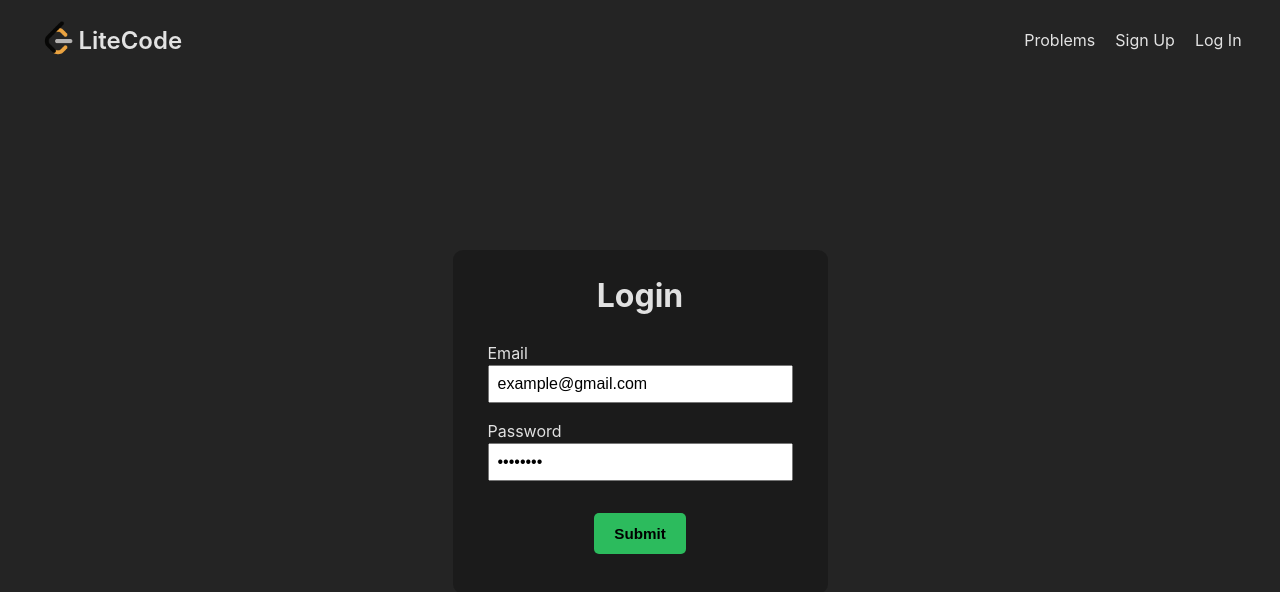
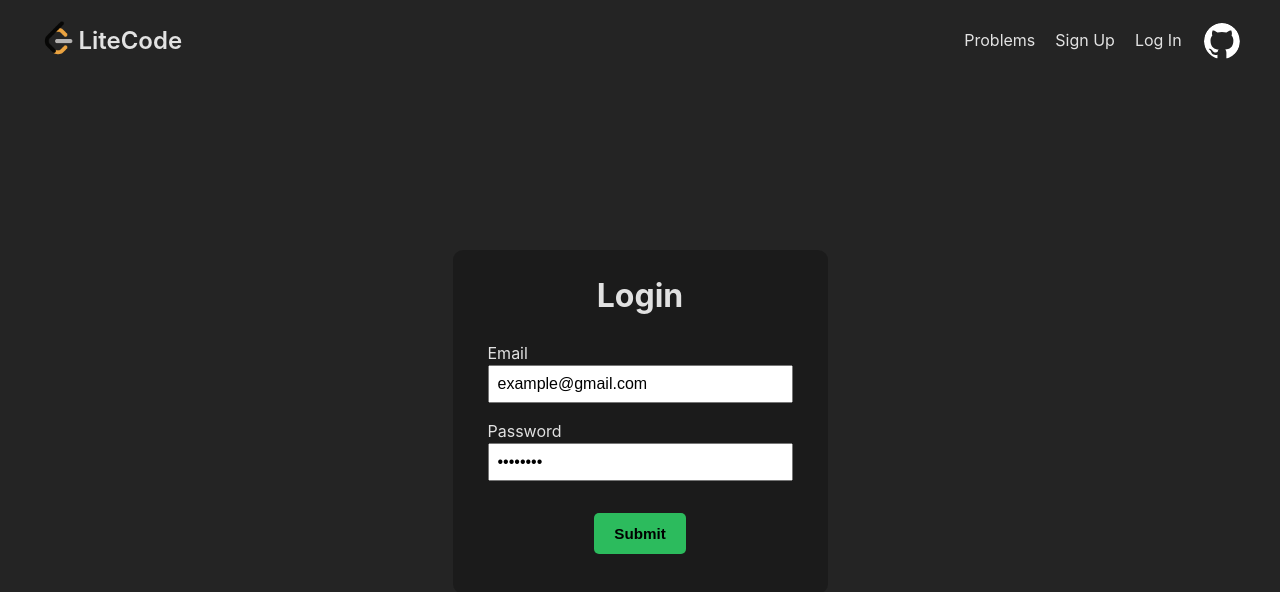
Before and after one commit to sanskar-soni-9/litecode, a React (Vite) app in the folder client/: page /login in a window 1280 px wide. Shown: the top 592 px of the page. Built offline with nearby package versions, Linux system fonts and the light colour scheme.

Commit message:
client - Added github link in navbar

```diff
--- a/client/src/Constants/Navbar/Navbar.jsx
+++ b/client/src/Constants/Navbar/Navbar.jsx
@@ -1,36 +1,53 @@
-import React from 'react'
-import logo from '../../assets/logo.png'
-import { Link } from 'react-router-dom'
+import React from "react";
+import logo from "../../assets/logo.png";
+import { Link } from "react-router-dom";
+import githubIcon from "../../assets/github-icon.svg";
 
-import './Navbar.scss'
+import "./Navbar.scss";
 
 const Navbar = ({ isUser, setIsUser }) => {
   return (
-    <div className='navBar'>
+    <div className="navBar">
       <div>
-        <Link to='/'>
-          <img src={logo} alt='logo' />
-          <p className='brand'>LiteCode</p>
+        <Link to="/">
+          <img src={logo} alt="logo" />
+          <p className="brand">LiteCode</p>
         </Link>
       </div>
-      <div className='navLinks'>
-        <Link to='/problemset/all'><p className='links'>Problems</p></Link>
-        {
-          !isUser ? (
-            <>
-              <Link to='signup'><p className='links'>Sign Up</p></Link>
-              <Link to='login'><p className='links'>Log In</p></Link>
-            </>
-          ) : (
-            <Link to='/' className='logout-btn' onClick={() => {
-              localStorage.removeItem('token')
-              setIsUser(false)
-            }}><p>Log Out</p></Link>
-          )
-        }
+      <div className="navLinks">
+        <Link to="/problemset/all">
+          <p className="links">Problems</p>
+        </Link>
+        {!isUser ? (
+          <>
+            <Link to="signup">
+              <p className="links">Sign Up</p>
+            </Link>
+            <Link to="login">
+              <p className="links">Log In</p>
+            </Link>
+          </>
+        ) : (
+          <Link
+            to="/"
+            className="logout-btn"
+            onClick={() => {
+              localStorage.removeItem("token");
+              setIsUser(false);
+            }}
+          >
+            <p>Log Out</p>
+          </Link>
+        )}
+        <a
+          href="https://www.github.com/sanskar-soni-9/litecode"
+          target="_blank"
+        >
+          <img src={githubIcon} alt="github icon" />
+        </a>
       </div>
     </div>
-  )
-}
+  );
+};
 
-export default Navbar
+export default Navbar;
--- a/client/src/Constants/Navbar/Navbar.scss
+++ b/client/src/Constants/Navbar/Navbar.scss
@@ -1,3 +1,12 @@
+@keyframes rotate {
+  from {
+    transform: rotate(0);
+  }
+  to {
+    transform: rotate(360deg);
+  }
+}
+
 .navBar {
   display: flex;
   padding: 12px 3vw;
@@ -51,6 +60,22 @@
     align-items: center;
     justify-content: center;
 
+    a {
+
+      img {
+        width: 40px;
+        height: 40px;
+        padding: 2px;
+        border-radius: 50%;
+        animation-duration: 1s;
+
+        &:hover {
+          animation: rotate 0.5s ease-in-out;
+          border: 1px solid white;
+        }
+      }
+    }
+
     .logout-btn {
       background-color: #fff;
       color: #000;
```
Also changed, not shown: client/src/assets/github-icon.svg (added).
